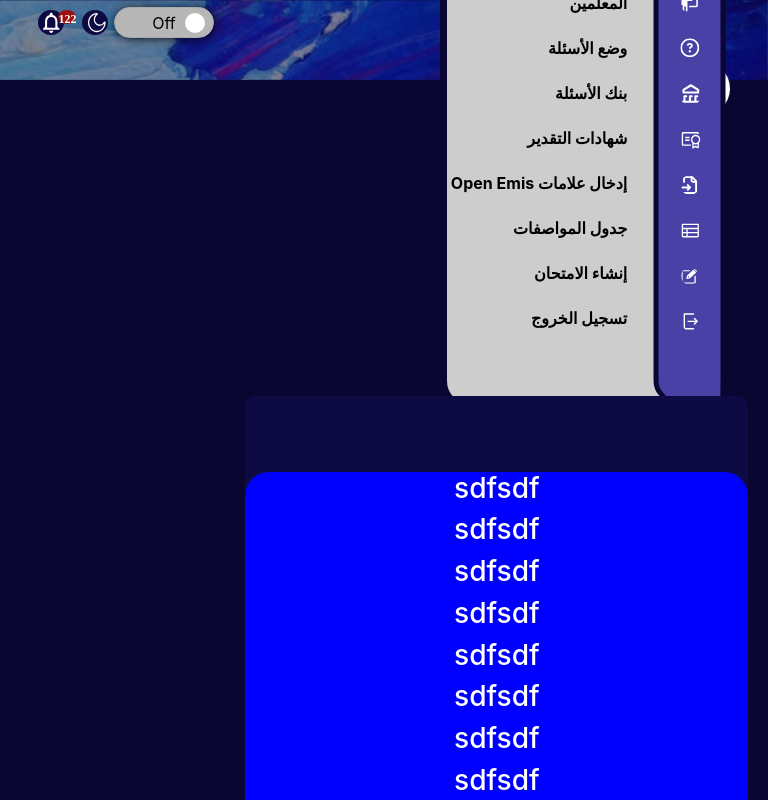
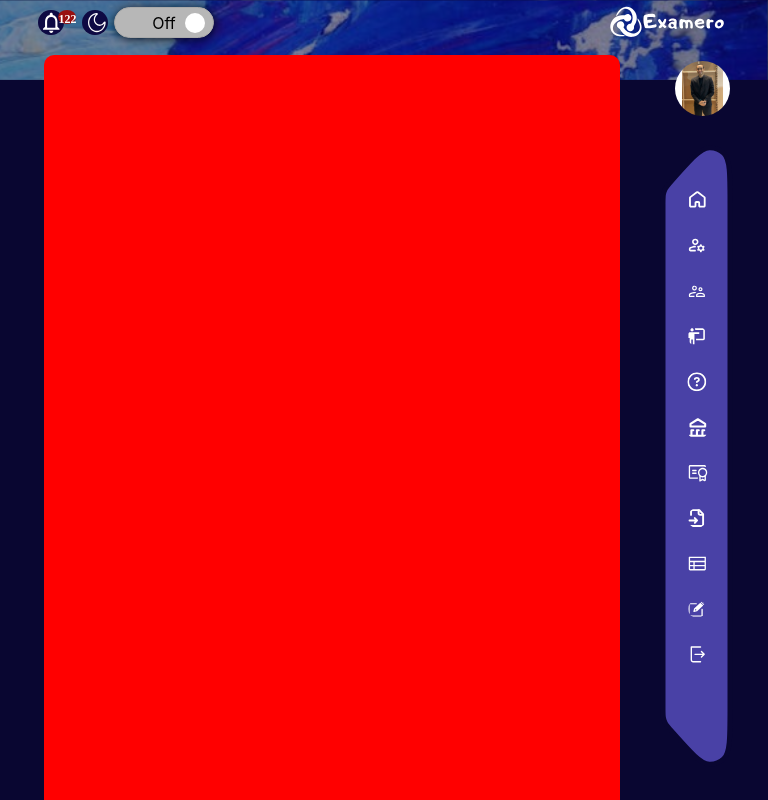
Before and after one commit to kasemsaad/Examero_react.js, a React (Create React App) app: page /b in a window 768 px wide. Shown: the top 800 px of the page. Built offline with nearby package versions, Linux system fonts and the light colour scheme.

Commit message:
sidbar_medium

```diff
--- a/src/common/header/header.jsx
+++ b/src/common/header/header.jsx
@@ -5,7 +5,7 @@ import Examiro from "./../../assets/image/image 9.svg"
 import notifiy from "./../../assets/image/ic_baseline-notifications-none.svg"
 import moon from "./../../assets/image/solar_moon-line-duotone.svg"
 import logo from "./../../assets/image/لوجو examero-01 1.svg"
-import SidebarFullscreen from '../sidebar/structure'
+import SidebarFullscreen from '../sidebar/sidbarFullscreen'
 
 
  function Header() {
--- /dev/null
+++ b/src/common/sidebar/sidmedscreen.jsx
@@ -0,0 +1,97 @@
+import { Router,Link  } from "react-router-dom";
+import "./style.css";
+import homeIcon from '../../assets/icons/sidebar/majesticons_home-line.svg';
+import octiconIcon from '../../assets/icons/sidebar/octicon_question-16.svg';
+import ph_certificate from '../../assets/icons/sidebar/ph_certificate.svg';
+import tabel from '../../assets/icons/sidebar/ph_table.svg';
+import lucide_file_input from '../../assets/icons/sidebar/lucide_file-input.svg';
+import create_new from '../../assets/icons/sidebar/wpf_create-new.svg';
+import iconamoon_exit_light from '../../assets/icons/sidebar/iconamoon_exit-light.svg';
+import akar_icons_bank from '../../assets/icons/sidebar/akar-icons_bank.svg';
+import manage_accounts_outline_rounded from '../../assets/icons/sidebar/material-symbols_manage-accounts-outline-rounded.svg';
+import account_supervisor_outline from '../../assets/icons/sidebar/mdi_account-supervisor-outline.svg';
+import teacher from '../../assets/icons/sidebar/mdi_teacher.svg';
+
+function Sidmedscreen() {
+  const setId = (id) => {
+    localStorage.setItem("sidbarId", JSON.stringify(id));
+  };
+  const id=localStorage.getItem("sidbarId");
+  return (
+    <>
+
+        {/* --------------sidbar------------- */}
+        <div className="sidbarmed p-0 " dir="rtl" >
+          <div className="sidbarSidbar ">
+          <ul className="pt-4 ps-4">
+            <li className={`Icon  ${id === "1" ? "bgIcon":" "}`}>
+              <Link to="/log" onClick={() => setId(1)} >
+              <img  src={homeIcon} alt="الرئيسية" />
+              </Link>
+            </li>
+            <li className={`Icon  ${id === "2" ? "bgIcon":" "}`}>
+            <Link  to="/log" onClick={() => setId(2)} >
+            <img style={{ width: 20 , height:20 }} src={manage_accounts_outline_rounded} alt="مديرو الموقع" />
+              </Link>
+            </li>
+            <li className={`Icon  ${id === "3" ? "bgIcon":" "}`}>
+            <Link  to="/" onClick={() => setId(3)}>
+            <img style={{ width: 20 , height:20 }} src={account_supervisor_outline} alt="مشرفو الموقع" />
+              </Link>
+            </li>
+            <li className={`Icon  ${id === "4" ? "bgIcon":" "}`}>
+            <Link  to="/" onClick={() => setId(4)}>
+            <img style={{ width: 20 , height:20 }} src={teacher} alt="المعلمين" />
+              </Link>
+            </li>
+            <li className={`Icon  ${id === "5" ? "bgIcon":" "}`}>
+            <Link  to="/" onClick={() => setId(5)}>
+            <img style={{ width: 20 , height:20 }} src={octiconIcon} alt="وضع الاسئله" />
+              </Link>
+            </li>
+            <li className={`Icon  ${id === "6" ? "bgIcon":" "}`}>
+            <Link to="/" onClick={() => setId(6)}>
+              <img style={{ width: 23 , height:23 }} src={akar_icons_bank} alt="وضع الاسئله"  />
+              </Link>
+            </li>
+            <li className={`Icon  ${id === "7" ? "bgIcon":" "}`}>
+            <Link to="/" onClick={() => setId(7)}>
+              <img style={{ width: 23 , height:23 }} src={ph_certificate } alt="وضع الاسئله"  />
+              </Link>
+            </li>
+            <li className={`Icon  ${id === "8" ? "bgIcon":" "}`}>
+            <Link to="/" onClick={() => setId(8)}>
+              <img style={{ width: 20 , height:20 }} src={lucide_file_input } alt="وضع الاسئله"  />
+              </Link>
+            </li>
+            <li className={`Icon  ${id === "9" ? "bgIcon":" "}`}>
+            <Link to="/" onClick={() => setId(9)}>
+              <img style={{ width: 23 , height:23 }} src={tabel} alt="وضع الاسئله"  />
+              </Link>
+            </li>
+            <li className={`Icon  ${id === "10" ? "bgIcon":" "}`}>
+            <Link to="/mostar" onClick={() => setId(10)}>
+              <img  style={{ width: 18 , height:18 }} src={create_new} alt="وضع الاسئله"  />
+              </Link>
+            </li>
+            <li className={`Icon  ${id === "11" ? "bgIcon":" "}`}>
+            <Link to="/" onClick={() => setId(11)}>
+              <img  src={iconamoon_exit_light} alt="وضع الاسئله"  />
+              </Link>
+            </li>
+            {/* <li className={`Icon  ${id === "11" ? "bgIcon":" "}`}>
+            <Link to="/" onClick={() => setId(11)}>
+              <img  src={iconamoon_exit_light} alt="وضع الاسئله"  />
+              </Link>
+            </li> */}
+          </ul>
+          </div>
+
+        </div>
+
+            </>
+  );
+}
+
+
+export default Sidmedscreen;
--- a/src/common/sidebar/style.css
+++ b/src/common/sidebar/style.css
@@ -119,3 +119,113 @@ padding-top: 2px;
   transform: rotate(150deg); /* Adjust the angle as needed */
   z-index: -1;
     }
+    .sidbarmed{
+      display: none;
+
+    }
+    @media screen and (max-width: 1150px) and (min-width: 767px) {
+      .sidbar{
+        display: none;
+      }
+      .col-md-3 {
+        /* flex: 0 0 100%; */
+        width: 10vw;
+      }
+      .sidbarmed{
+        display:block;
+
+      }
+      .sidbarmed .sidbarSidbar{
+        position: absolute;
+        background-image: url(../../assets/icons/sidebar/Vector\ 1.svg);
+        background-repeat: no-repeat;
+        width: 75px;
+        height: 645px;
+        margin-top: -20px;
+        margin-right: -35px;
+      }
+      .sidbarmed .sidbarSidbar ul{
+        display: flex;
+        align-items: center;
+        justify-content: center;
+        flex-direction: column;
+        width:100px;
+      }
+      .sidbarmed .sidbarSidbar ul li{
+       margin-top: 15.5px;
+       text-align: center;
+       border-radius: 50%;
+       width: 30px;
+       height: 30px;
+       display: flex;
+       align-items: center;
+       justify-content: center;
+       /* display: block; */
+      }
+      .sidbarmed .sidbarSidbar ul .bgIcon{
+        background-color: var(--darkblue);
+      }
+      .sidbarmed .sidbarSidbar ul li a{
+        width: 26px;
+        height: 26px;
+        border-radius: 50%;
+        display: block;
+        display: flex;
+        align-items: center;
+        justify-content: center;
+      }
+      .sidbarmed .sidbarSidbar ul li a img{
+        width: 90%;
+        height: 90%;
+        border-radius: 50%;
+      }
+      .sidbarmed  .sidbarUl{
+        padding-right: 50px;
+        width: 108%;
+      }
+      .sidbarmed  ul li {
+        padding: 0px;
+        text-align: right;
+      }
+      .sidbarmed  ul .sidbarli {
+      margin-bottom: 11px;
+      }
+
+      .sidbarmed  ul li .Icon{
+      font-weight: bold;
+       width: 100%;
+       height: 34px;
+       color: var(--black);
+       text-decoration: none;
+       display: block;
+       padding-right: 16px;
+       position: relative;
+
+      }
+      .sidbarmed  ul li .Id {
+      background-image: url(../../assets/icons/sidebar/Rectangle\ 6.svg);
+      background-repeat: no-repeat;
+      background-position: center;
+      background-size: cover;
+      color: var(--white);
+      padding-top: 2px;
+      }
+      .sidbarmed  ul li .Id::before {
+        content: " ";
+        background-color: var(---purple);
+        width: 20px;
+        height: 10px;
+        display: inline-block; /* or block, depending on your layout needs */
+        position: absolute;
+        left: .5%;
+        top: -6px;
+        transform: rotate(150deg); /* Adjust the angle as needed */
+        z-index: -1;
+          }
+
+    }
+    @media screen and (max-width: 767px)  {
+      .sidbar{
+        display: none;
+      }
+    }
--- a/src/dashboard/Account-settting/AccountSetting.jsx
+++ b/src/dashboard/Account-settting/AccountSetting.jsx
@@ -1,6 +1,6 @@
 import React, { useState } from 'react'
 import "./Account.css"
-import SidebarFullscreen from '../../common/sidebar/structure';
+import SidebarFullscreen from '../../common/sidebar/sidbarFullscreen';
  function AccountSetting() {
   return (
     <>
@@ -18,6 +18,87 @@ import SidebarFullscreen from '../../common/sidebar/structure';
 <h2>sdfsdf</h2>
 <h2>sdfsdf</h2>
 <h2>sdfsdf</h2>
+<h2>sdfsdf</h2>
+<h2>sdfsdf</h2>
+<h2>sdfsdf</h2>
+<h2>sdfsdf</h2>
+<h2>sdfsdf</h2>
+<h2>sdfsdf</h2>
+<h2>sdfsdf</h2>
+<h2>sdfsdf</h2>
+<h2>sdfsdf</h2>
+<h2>sdfsdf</h2>
+<h2>sdfsdf</h2>
+<h2>sdfsdf</h2>
+<h2>sdfsdf</h2>
+<h2>sdfsdf</h2>
+<h2>sdfsdf</h2>
+<h2>sdfsdf</h2>
+<h2>sdfsdf</h2>
+<h2>sdfsdf</h2>
+<h2>sdfsdf</h2>
+<h2>sdfsdf</h2>
+<h2>sdfsdf</h2>
+<h2>sdfsdf</h2>
+<h2>sdfsdf</h2>
+<h2>sdfsdf</h2>
+<h2>sdfsdf</h2>
+<h2>sdfsdf</h2>
+<h2>sdfsdf</h2>
+<h2>sdfsdf</h2>
+<h2>sdfsdf</h2>
+<h2>sdfsdf</h2>
+<h2>sdfsdf</h2>
+<h2>sdfsdf</h2>
+<h2>sdfsdf</h2>
+<h2>sdfsdf</h2>
+<h2>sdfsdf</h2>
+<h2>sdfsdf</h2>
+<h2>sdfsdf</h2>
+<h2>sdfsdf</h2>
+<h2>sdfsdf</h2>
+<h2>sdfsdf</h2>
+<h2>sdfsdf</h2>
+<h2>sdfsdf</h2>
+<h2>sdfsdf</h2>
+<h2>sdfsdf</h2>
+<h2>sdfsdf</h2>
+<h2>sdfsdf</h2>
+<h2>sdfsdf</h2>
+<h2>sdfsdf</h2>
+<h2>sdfsdf</h2>
+<h2>sdfsdf</h2>
+<h2>sdfsdf</h2>
+<h2>sdfsdf</h2>
+<h2>sdfsdf</h2>
+<h2>sdfsdf</h2>
+<h2>sdfsdf</h2>
+<h2>sdfsdf</h2>
+<h2>sdfsdf</h2>
+<h2>sdfsdf</h2>
+<h2>sdfsdf</h2>
+<h2>sdfsdf</h2>
+<h2>sdfsdf</h2>
+<h2>sdfsdf</h2>
+<h2>sdfsdf</h2>
+<h2>sdfsdf</h2>
+<h2>sdfsdf</h2>
+<h2>sdfsdf</h2>
+<h2>sdfsdf</h2>
+<h2>sdfsdf</h2>
+<h2>sdfsdf</h2>
+<h2>sdfsdf</h2>
+<h2>sdfsdf</h2>
+<h2>sdfsdf</h2>
+<h2>sdfsdf</h2>
+<h2>sdfsdf</h2>
+<h2>sdfsdf</h2>
+<h2>sdfsdf</h2>
+<h2>sdfsdf</h2>
+<h2>sdfsdf</h2>
+<h2>sdfsdf</h2>
+<h2>sdfsdf</h2>
+<h2>sdfsdf</h2>
 </div>
     </>
   )
--- a/src/layout/layoutComp/layoutComp.jsx
+++ b/src/layout/layoutComp/layoutComp.jsx
@@ -2,7 +2,9 @@ import React from 'react'
 import Header from '../../common/header/header';
 import { Outlet } from 'react-router-dom';
 import AccountSetting from '../../dashboard/Account-settting/AccountSetting';
-import SidebarFullscreen from '../../common/sidebar/structure';
+import SidebarFullscreen from '../../common/sidebar/sidbarFullscreen';
+import Sidmedscreen from '../../common/sidebar/sidmedscreen';
+
 import "./style.css"
 
 function LayoutComp() {
@@ -14,23 +16,24 @@ function LayoutComp() {
         border: "1px",
       }}>
         < Header />
-        <div className='home' style={{height: 800 }} >
+        <div className='home'>
           <div className='block row ' dir='rtl' >
-            <div className='col-md-3 me-5' dir="rtl">
+            <div className='col-md-3 me-5' dir="rtl"   style={{ paddingTop:"110px" }}>
               <SidebarFullscreen />
+              <Sidmedscreen />
               </div>
-                <div className='form col-md-9 '>
+                <div className='form col-md-9   '>
                    <div
                       style={{
-                        maxWidth: "100%",
+                        maxWidth: "96%",
                         color: "white",
-                        backgroundColor: "#0E0A43",
+                        backgroundColor: "red",
+                        height:"5000px",
                         borderRadius: "10px",
                         position: "relative",
-                        top: "-15px",
                         overflow: "auto",
                         }}>
-                      <Outlet />
+                      {/* <Outlet /> */}
                    </div>
                 </div>
             </div>
--- a/src/layout/layoutComp/style.css
+++ b/src/layout/layoutComp/style.css
@@ -2,15 +2,35 @@
     display: flex;
     align-items: center;
     justify-content: center;
+    padding-bottom: 2rem;
 }
 .block{
     width: 98%;
     display: flex;
-    align-items: center;
     justify-content: space-between;
-
 }
 .form{
     width: 70%;
+}
+@media screen and (max-width: 1150px) and (min-width: 767px) {
+    .form{
+        width: 83%;
+    }
 
 }
+@media screen and (max-width: 767px)  {
+    .col-md-3{
+      display: none;
+    }
+    .form{
+        width: 100%;
+        margin-top: 3rem;
+    }
+    .block{
+        width: 99%;
+        display: flex;
+        justify-content: center;
+        margin-right: 3%;
+
+    }
+  }
```
Also changed, not shown: src/common/sidebar/sidbarFullscreen.jsx (renamed from src/common/sidebar/structure.jsx).
